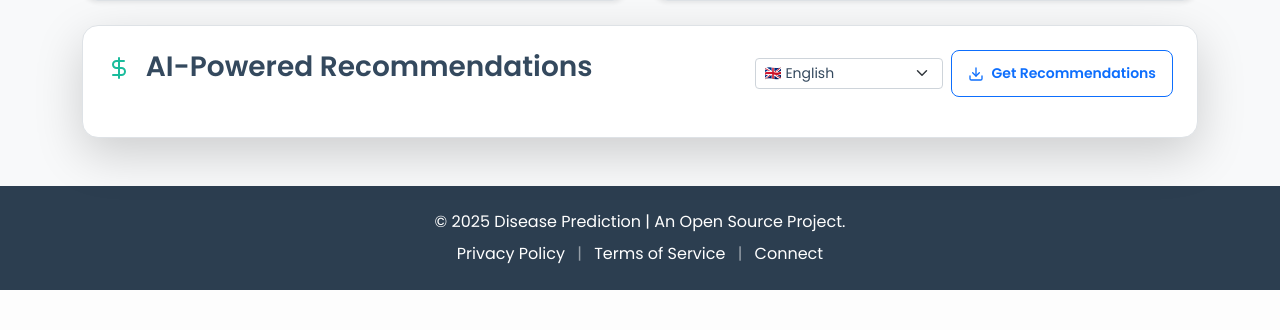
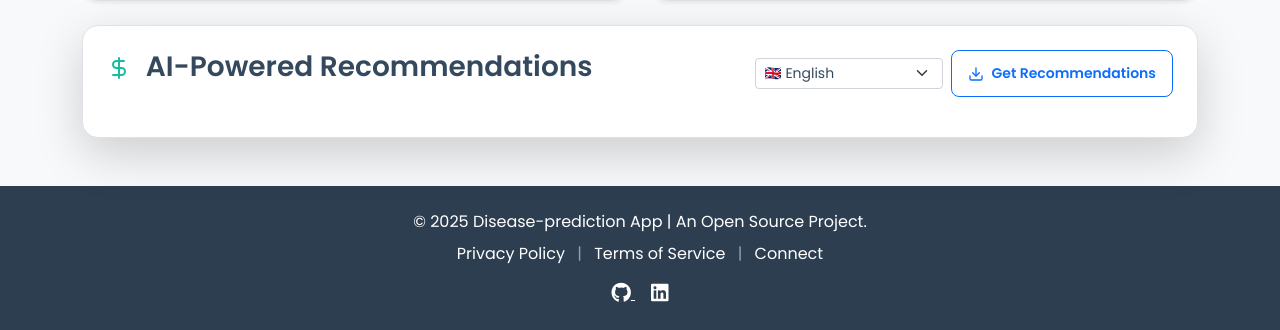
Before and after one commit to aliviahossain/Disease-prediction, a Flask app: page /calculator in a window 1280 px wide. Shown: the part 1135-1465 px from the top of the page. Before the commit the page ends 1425 px from the top, so only its background shows below. Run offline with Flask 3, Linux system fonts and the light colour scheme; some libraries are stand-ins or nearby versions.

Commit message:
Added footer with terms, contact, privacy policy

```diff
--- a/backend/templates/base.html
+++ b/backend/templates/base.html
@@ -138,8 +138,9 @@
     <!-- Footer -->
     <footer class="bg-custom-dark text-white text-center py-4 mt-auto">
         <div class="container">
-            <p class="mb-2">&copy; 2025 Disease Prediction | An Open Source Project.</p>
-            <div class="footer-links">
+            <p class="mb-2">&copy; 2025 Disease-prediction App | An Open Source Project.</p>
+
+            <div class="footer-links mb-3">
                 <a href="{{ url_for('general.privacy') }}"
                     class="text-white text-decoration-none mx-2 hover-underline">Privacy Policy</a>
                 <span class="text-white-50">|</span>
@@ -149,6 +150,17 @@
                 <a href="{{ url_for('general.connect') }}"
                     class="text-white text-decoration-none mx-2 hover-underline">Connect</a>
             </div>
+
+            <p class="mb-0">
+                <a href="https://github.com/aliviahossain/Disease-prediction" target="_blank" rel="noopener"
+                    class="text-white me-3" aria-label="GitHub">
+                    <i class="fab fa-github fa-lg"></i>
+                </a>
+                <a href="https://www.linkedin.com/in/alivia-hossain-513a3a365/" target="_blank" rel="noopener"
+                    class="text-white" aria-label="LinkedIn">
+                    <i class="fab fa-linkedin fa-lg"></i>
+                </a>
+            </p>
         </div>
     </footer>
 
```
